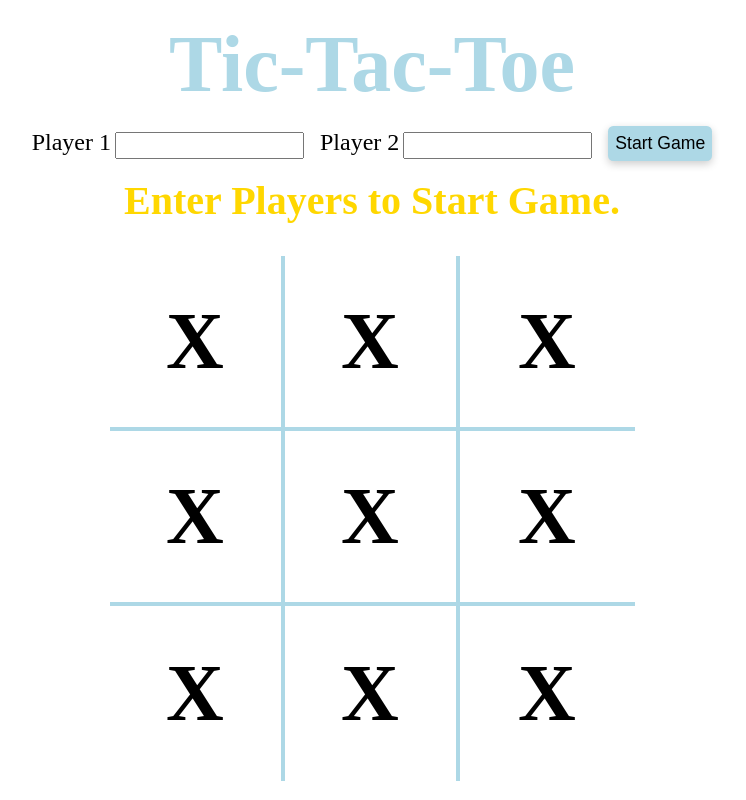
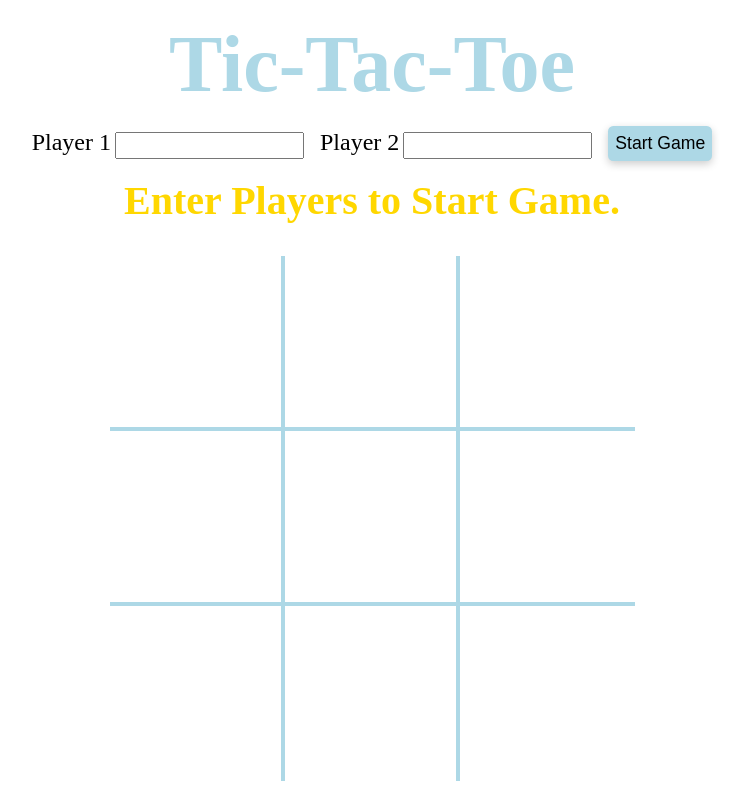
Before and after one commit to dejourford/tic-tac-toe-v3, a plain HTML site: page index.html in a window 1280 px wide. Shown: the whole page, without its empty margins (268-1014 px from the left). Drawn offline with Linux system fonts and the light colour scheme.

Commit message:
deleted place holder text

```diff
--- a/index.html
+++ b/index.html
@@ -15,12 +15,12 @@
         <form name="player-info">
             <div class="player-section">
                 <label for="name">Player 1</label>
-                <input type="text" id="player1name">
+                <input type="text" id="player1name" required>
             </div>
 
             <div class="player-section">
                 <label for="name">Player 2</label>
-                <input type="text" id="player2name">
+                <input type="text" id="player2name" required>
             </div>
             <button id="start-game-btn" type="submit">Start Game</button>
         </form>
@@ -30,17 +30,17 @@
 
 
     <main>
-        <div id="message">it is player 1's turn</div>
+        <div id="message"></div>
         <section class="board">
-            <div class="tile" data-index="0">X</div>
-            <div class="tile" data-index="1">X</div>
-            <div class="tile" data-index="2">X</div>
-            <div class="tile" data-index="3">X</div>
-            <div class="tile" data-index="4">X</div>
-            <div class="tile" data-index="5">X</div>
-            <div class="tile" data-index="6">X</div>
-            <div class="tile" data-index="7">X</div>
-            <div class="tile" data-index="8">X</div>
+            <div class="tile" data-index="0"></div>
+            <div class="tile" data-index="1"></div>
+            <div class="tile" data-index="2"></div>
+            <div class="tile" data-index="3"></div>
+            <div class="tile" data-index="4"></div>
+            <div class="tile" data-index="5"></div>
+            <div class="tile" data-index="6"></div>
+            <div class="tile" data-index="7"></div>
+            <div class="tile" data-index="8"></div>
         </section>
     </main>
 
```
